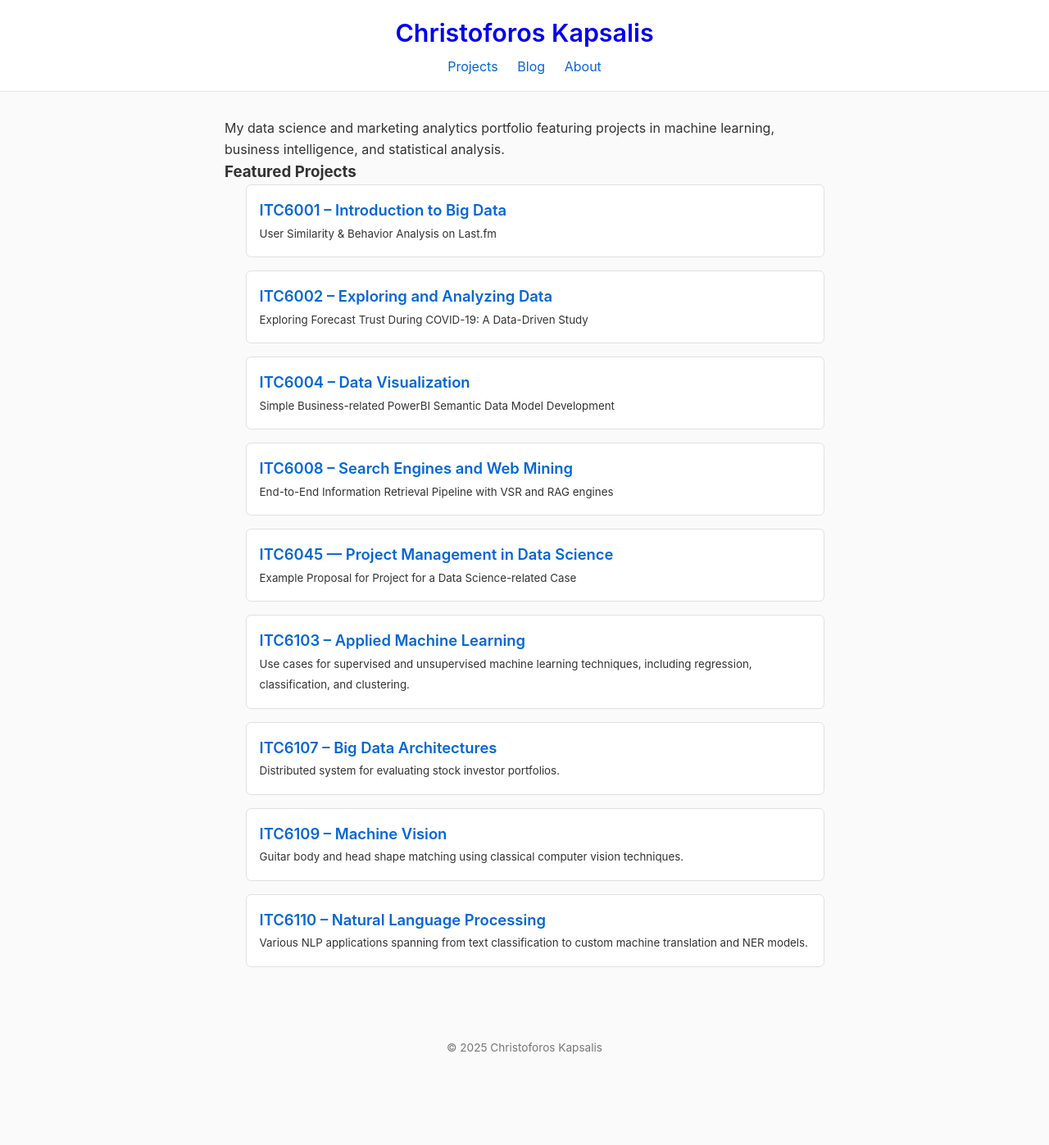
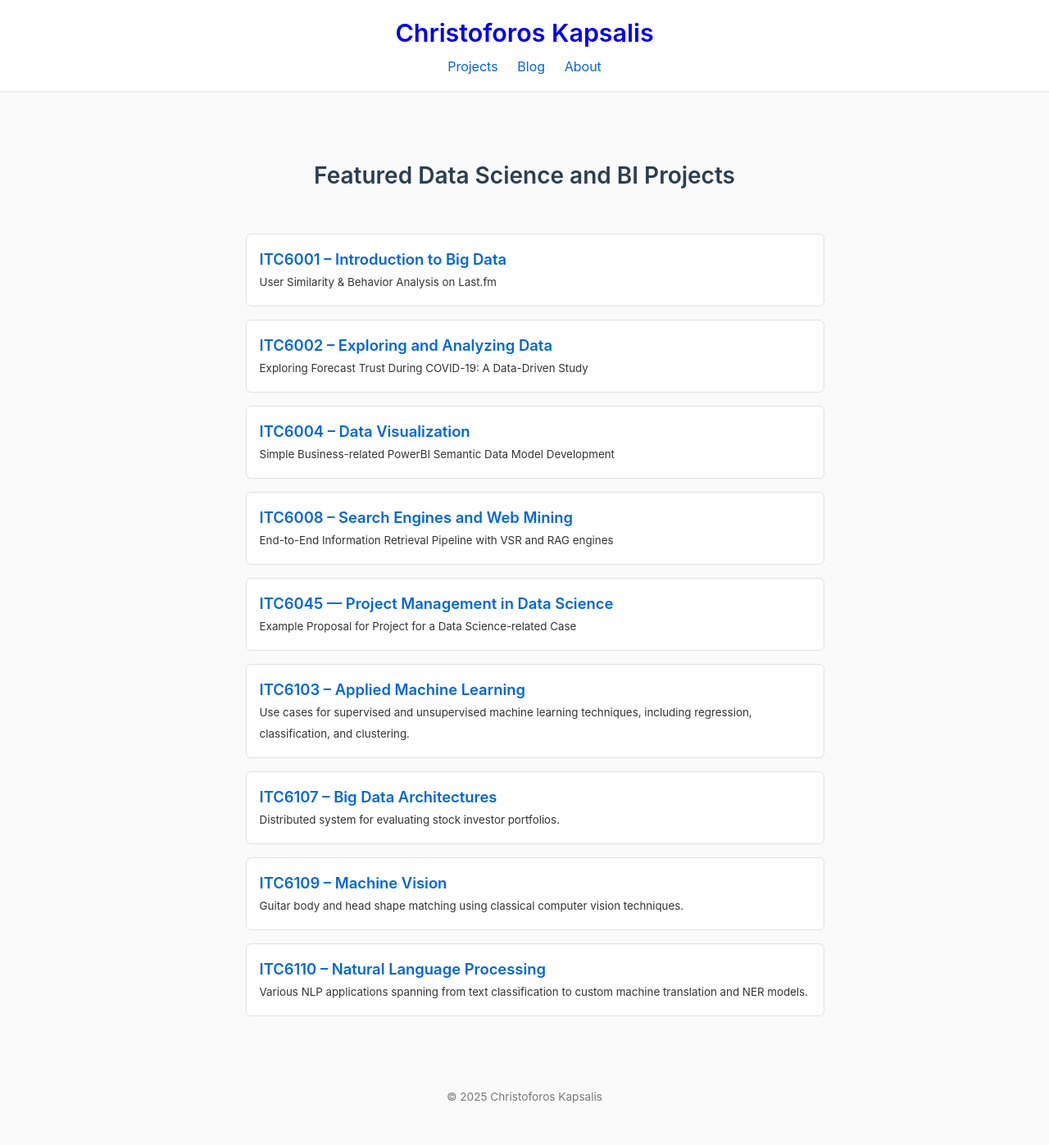
Before and after one commit to C-Kapsalis/portfolio-website, a Jekyll site: the page built from index.md, in a window 1280 px wide. Shown: the whole page at 82% size. Built offline with Jekyll 4.4.1, drawn with Linux system fonts in a browser that asks for light colours; before the commit the page ends 1338 px from its top, so only the background shows below that.

Commit message:
finalized seo setup

```diff
--- a/_layouts/default.html
+++ b/_layouts/default.html
@@ -2,31 +2,13 @@
 <html lang="en">
 <head>
   <meta charset="utf-8">
-  <!-- Basic SEO -->
-  <title>{{ page.title }} │ {{ site.title }}</title>
   <meta name="viewport" content="width=device-width,initial-scale=1">
 
-  <!-- SEO Tags (this generates meta descriptions automatically) -->
+  <!-- SEO Tags (this handles title, description, Open Graph, Twitter, etc.) -->
   {% seo %}
 
-  <!-- Keywords -->
+  <!-- Additional Keywords -->
   <meta name="keywords" content="{% if page.keywords %}{{ page.keywords }}{% else %}marketing analytics, data science, business intelligence, power bi, machine learning, portfolio, fulbright{% endif %}">
-
-  <!-- Author -->
-  <meta name="author" content="Christoforos Kapsalis">
-
-  <!-- Open Graph -->
-  <meta property="og:title" content="{% if page.title %}{{ page.title }}{% else %}{{ site.title }}{% endif %}">
-  <meta property="og:description" content="{% if page.description %}{{ page.description }}{% elsif page.excerpt %}{{ page.excerpt | strip_html | strip_newlines | truncatewords: 25 }}{% else %}{{ site.description }}{% endif %}">
-  <meta property="og:type" content="{% if page.collection == 'projects' %}article{% else %}website{% endif %}">
-  <meta property="og:url" content="{{ page.url | absolute_url }}">
-  <meta property="og:site_name" content="{{ site.title }}">
-  <meta property="og:locale" content="en_US">
-
-  <!-- Twitter Card -->
-  <meta name="twitter:card" content="summary">
-  <meta name="twitter:title" content="{% if page.title %}{{ page.title }}{% else %}{{ site.title }}{% endif %}">
-  <meta name="twitter:description" content="{% if page.description %}{{ page.description }}{% elsif page.excerpt %}{{ page.excerpt | strip_html | strip_newlines | truncatewords: 25 }}{% else %}{{ site.description }}{% endif %}">
 
   <!-- Favicon -->
   <link rel="icon" type="image/x-icon" href="{{ '/assets/favicon.ico' | relative_url }}">
@@ -34,15 +16,11 @@
   <link rel="icon" type="image/png" sizes="16x16" href="{{ '/assets/favicon-16x16.png' | relative_url }}">
   <link rel="apple-touch-icon" sizes="180x180" href="{{ '/assets/apple-touch-icon.png' | relative_url }}">
 
-  <!-- Canonical URL -->
-  <link rel="canonical" href="{{ page.url | absolute_url }}">
-
   <!-- Stylesheets -->
   <link rel="stylesheet" href="{{ '/assets/css/style.css' | relative_url }}">
 
   <!-- Structured Data -->
   {% include structured-data.html %}
-
 </head>
 <body{% if page.url == '/' or page.url == '/portfolio-website/' %} class="home-page"{% endif %}>
   {% include header.html %}
@@ -53,7 +31,6 @@
   <footer class="footer">
     © {{ "now" | date: "%Y" }} Christoforos Kapsalis
   </footer>
-
 
   <!-- Google Analytics setup -->
   {% if jekyll.environment == 'production' %}
--- a/assets/css/style.css
+++ b/assets/css/style.css
@@ -118,6 +118,29 @@
   padding: 1.5rem;  /* Default padding for all sides */
 }
 
+/* Center the Featured Projects heading with proper spacing */
+.wrapper h2 {
+  text-align: center;
+  margin: 3rem 0;  /* Equal spacing above and below */
+  font-size: 1.75rem;
+  font-weight: 600;
+  color: #2c3e50;
+}
+
+/* Adjust spacing for the intro paragraph */
+.wrapper p {
+  text-align: center;
+  margin-bottom: 2rem;
+  color: #6c757d;
+  font-size: 1.1rem;
+  line-height: 1.6;
+}
+
+/* Ensure project list has proper spacing after heading */
+.wrapper h2 + ul.proj-list {
+  margin-top: 2rem;
+}
+
 /* Special spacing for pages WITH breadcrumbs */
 body:not(.home-page) .wrapper {
   padding-top: 0;  /* Remove top padding when breadcrumbs are present */
--- a/index.md
+++ b/index.md
@@ -4,10 +4,7 @@
 description: "Data science and marketing analytics portfolio showcasing machine learning, BI, and statistical analysis projects"
 ---
 
-My data science and marketing analytics portfolio featuring projects in machine learning, business intelligence, and statistical analysis.
-
-### Featured Projects
-
+## Featured Data Science and BI Projects
 
 <ul class="proj-list">
 {% for p in site.projects %}
```
